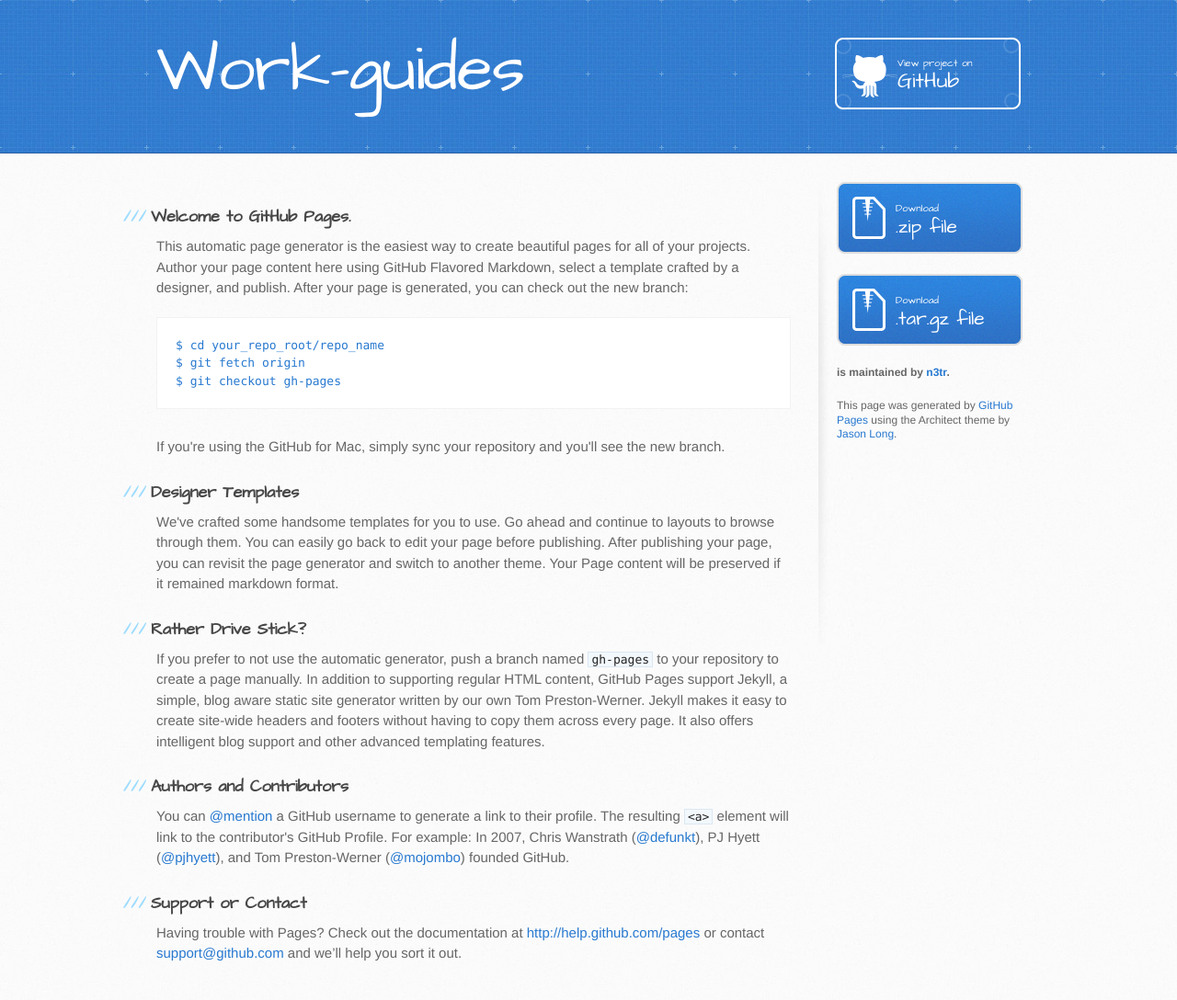
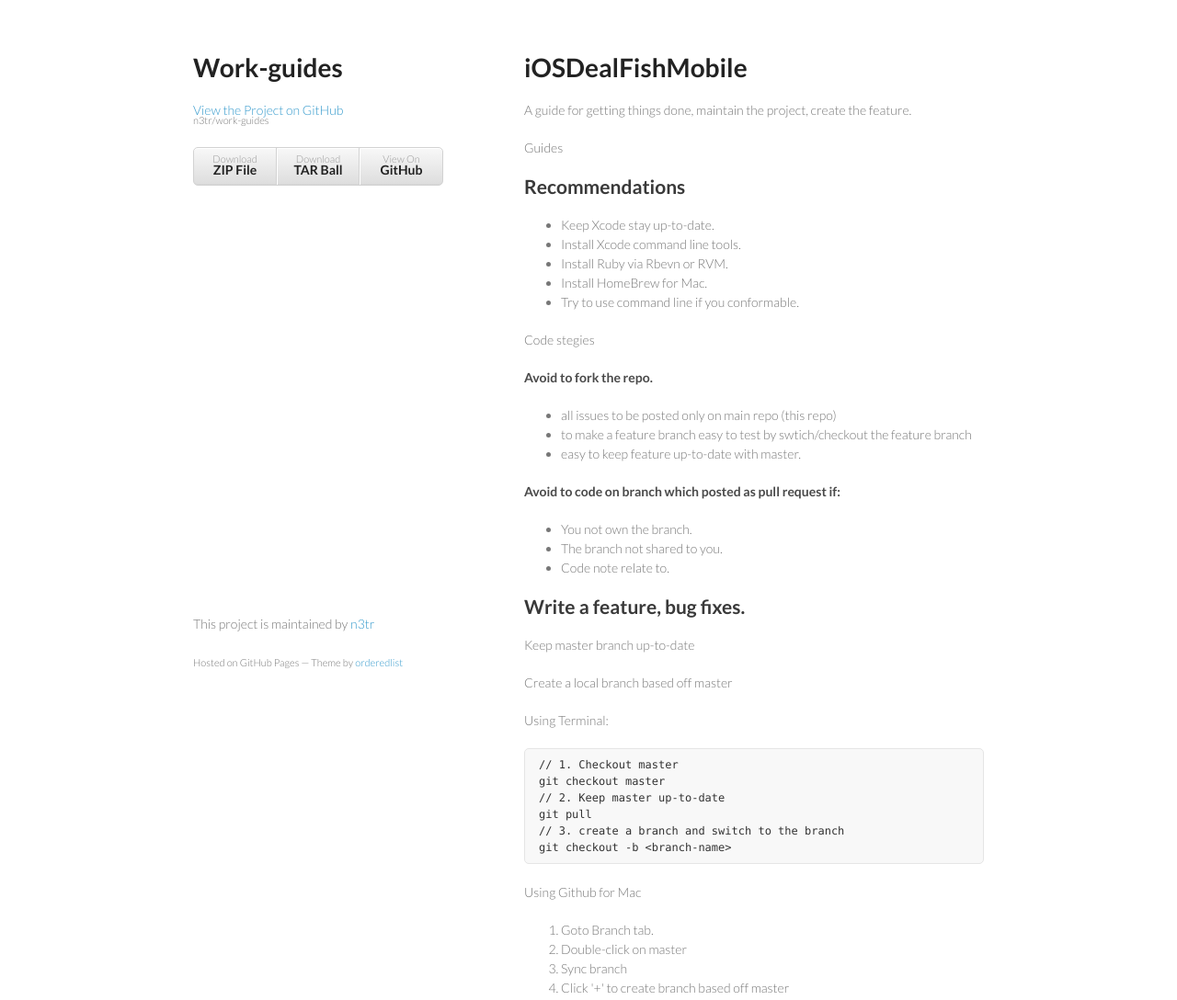
Before and after one commit to n3tr/work-guides, a plain HTML site: page index.html in a window 1280 px wide. Shown: the whole page at 92% size. Drawn offline with Linux system fonts and the light colour scheme.

Commit message:
Create gh-pages branch via GitHub

```diff
--- a/index.html
+++ b/index.html
@@ -1,78 +1,92 @@
-<!DOCTYPE html>
+<!doctype html>
 <html>
   <head>
-    <meta charset='utf-8'>
+    <meta charset="utf-8">
     <meta http-equiv="X-UA-Compatible" content="chrome=1">
-    <meta name="viewport" content="width=device-width, initial-scale=1, maximum-scale=1">
-    <link href='https://fonts.googleapis.com/css?family=Architects+Daughter' rel='stylesheet' type='text/css'>
-    <link rel="stylesheet" type="text/css" href="stylesheets/stylesheet.css" media="screen" />
-    <link rel="stylesheet" type="text/css" href="stylesheets/pygment_trac.css" media="screen" />
-    <link rel="stylesheet" type="text/css" href="stylesheets/print.css" media="print" />
+    <title>Work-guides by n3tr</title>
 
+    <link rel="stylesheet" href="stylesheets/styles.css">
+    <link rel="stylesheet" href="stylesheets/pygment_trac.css">
+    <meta name="viewport" content="width=device-width, initial-scale=1, user-scalable=no">
     <!--[if lt IE 9]>
     <script src="//html5shiv.googlecode.com/svn/trunk/html5.js"></script>
     <![endif]-->
+  </head>
+  <body>
+    <div class="wrapper">
+      <header>
+        <h1>Work-guides</h1>
+        <p></p>
 
-    <title>Work-guides by n3tr</title>
-  </head>
+        <p class="view"><a href="https://github.com/n3tr/work-guides">View the Project on GitHub <small>n3tr/work-guides</small></a></p>
 
-  <body>
-    <header>
-      <div class="inner">
-        <h1>Work-guides</h1>
-        <h2></h2>
-        <a href="https://github.com/n3tr/work-guides" class="button"><small>View project on</small>GitHub</a>
-      </div>
-    </header>
 
-    <div id="content-wrapper">
-      <div class="inner clearfix">
-        <section id="main-content">
-          <h3>Welcome to GitHub Pages.</h3>
+        <ul>
+          <li><a href="https://github.com/n3tr/work-guides/zipball/master">Download <strong>ZIP File</strong></a></li>
+          <li><a href="https://github.com/n3tr/work-guides/tarball/master">Download <strong>TAR Ball</strong></a></li>
+          <li><a href="https://github.com/n3tr/work-guides">View On <strong>GitHub</strong></a></li>
+        </ul>
+      </header>
+      <section>
+        <h1>iOSDealFishMobile</h1>
 
-<p>This automatic page generator is the easiest way to create beautiful pages for all of your projects. Author your page content here using GitHub Flavored Markdown, select a template crafted by a designer, and publish. After your page is generated, you can check out the new branch:</p>
+<p>A guide for getting things done, maintain the project, create the feature.</p>
 
-<pre><code>$ cd your_repo_root/repo_name
-$ git fetch origin
-$ git checkout gh-pages
+<p>Guides</p>
+
+<h2>Recommendations</h2>
+
+<ul>
+<li>Keep Xcode stay up-to-date.</li>
+<li>Install Xcode command line tools.</li>
+<li>Install Ruby via Rbevn or RVM.</li>
+<li>Install HomeBrew for Mac.</li>
+<li>Try to use command line if you conformable.</li>
+</ul><p>Code stegies </p>
+
+<h4>Avoid to fork the repo.</h4>
+
+<ul>
+<li>all issues to be posted only on main repo (this repo)</li>
+<li>to make a feature branch easy to test by swtich/checkout the feature branch</li>
+<li>easy to keep feature up-to-date with master.</li>
+</ul><h4>Avoid to code on branch which posted as pull request if:</h4>
+
+<ul>
+<li>You not own the branch.</li>
+<li>The branch not shared to you.</li>
+<li>Code note relate to.</li>
+</ul><h2>Write a feature, bug fixes.</h2>
+
+<p>Keep master branch up-to-date</p>
+
+<p>Create a local branch based off master </p>
+
+<p>Using Terminal:</p>
+
+<pre><code>// 1. Checkout master
+git checkout master
+// 2. Keep master up-to-date
+git pull
+// 3. create a branch and switch to the branch
+git checkout -b &lt;branch-name&gt;
 </code></pre>
 
-<p>If you're using the GitHub for Mac, simply sync your repository and you'll see the new branch.</p>
+<p>Using Github for Mac</p>
 
-<h3>Designer Templates</h3>
-
-<p>We've crafted some handsome templates for you to use. Go ahead and continue to layouts to browse through them. You can easily go back to edit your page before publishing. After publishing your page, you can revisit the page generator and switch to another theme. Your Page content will be preserved if it remained markdown format.</p>
-
-<h3>Rather Drive Stick?</h3>
-
-<p>If you prefer to not use the automatic generator, push a branch named <code>gh-pages</code> to your repository to create a page manually. In addition to supporting regular HTML content, GitHub Pages support Jekyll, a simple, blog aware static site generator written by our own Tom Preston-Werner. Jekyll makes it easy to create site-wide headers and footers without having to copy them across every page. It also offers intelligent blog support and other advanced templating features.</p>
-
-<h3>Authors and Contributors</h3>
-
-<p>You can <a href="https://github.com/blog/821" class="user-mention">@mention</a> a GitHub username to generate a link to their profile. The resulting <code>&lt;a&gt;</code> element will link to the contributor's GitHub Profile. For example: In 2007, Chris Wanstrath (<a href="https://github.com/defunkt" class="user-mention">@defunkt</a>), PJ Hyett (<a href="https://github.com/pjhyett" class="user-mention">@pjhyett</a>), and Tom Preston-Werner (<a href="https://github.com/mojombo" class="user-mention">@mojombo</a>) founded GitHub.</p>
-
-<h3>Support or Contact</h3>
-
-<p>Having trouble with Pages? Check out the documentation at <a href="http://help.github.com/pages">http://help.github.com/pages</a> or contact <a href="mailto:support@github.com">support@github.com</a> and we’ll help you sort it out.</p>
-        </section>
-
-        <aside id="sidebar">
-          <a href="https://github.com/n3tr/work-guides/zipball/master" class="button">
-            <small>Download</small>
-            .zip file
-          </a>
-          <a href="https://github.com/n3tr/work-guides/tarball/master" class="button">
-            <small>Download</small>
-            .tar.gz file
-          </a>
-
-          <p class="repo-owner"><a href="https://github.com/n3tr/work-guides"></a> is maintained by <a href="https://github.com/n3tr">n3tr</a>.</p>
-
-          <p>This page was generated by <a href="pages.github.com">GitHub Pages</a> using the Architect theme by <a href="http://twitter.com/jasonlong">Jason Long</a>.</p>
-        </aside>
-      </div>
+<ol>
+<li>Goto Branch tab.</li>
+<li>Double-click on master</li>
+<li>Sync branch</li>
+<li>Click '+' to create branch based off master</li>
+</ol>
+      </section>
+      <footer>
+        <p>This project is maintained by <a href="https://github.com/n3tr">n3tr</a></p>
+        <p><small>Hosted on GitHub Pages &mdash; Theme by <a href="https://github.com/orderedlist">orderedlist</a></small></p>
+      </footer>
     </div>
-
+    <script src="javascripts/scale.fix.js"></script>
 
   </body>
 </html>
--- /dev/null
+++ b/javascripts/scale.fix.js
@@ -0,0 +1,17 @@
+var metas = document.getElementsByTagName('meta');
+var i;
+if (navigator.userAgent.match(/iPhone/i)) {
+  for (i=0; i<metas.length; i++) {
+    if (metas[i].name == "viewport") {
+      metas[i].content = "width=device-width, minimum-scale=1.0, maximum-scale=1.0";
+    }
+  }
+  document.addEventListener("gesturestart", gestureStart, false);
+}
+function gestureStart() {
+  for (i=0; i<metas.length; i++) {
+    if (metas[i].name == "viewport") {
+      metas[i].content = "width=device-width, minimum-scale=0.25, maximum-scale=1.6";
+    }
+  }
+}
--- /dev/null
+++ b/stylesheets/styles.css
@@ -0,0 +1,255 @@
+@import url(https://fonts.googleapis.com/css?family=Lato:300italic,700italic,300,700);
+
+body {
+  padding:50px;
+  font:14px/1.5 Lato, "Helvetica Neue", Helvetica, Arial, sans-serif;
+  color:#777;
+  font-weight:300;
+}
+
+h1, h2, h3, h4, h5, h6 {
+  color:#222;
+  margin:0 0 20px;
+}
+
+p, ul, ol, table, pre, dl {
+  margin:0 0 20px;
+}
+
+h1, h2, h3 {
+  line-height:1.1;
+}
+
+h1 {
+  font-size:28px;
+}
+
+h2 {
+  color:#393939;
+}
+
+h3, h4, h5, h6 {
+  color:#494949;
+}
+
+a {
+  color:#39c;
+  font-weight:400;
+  text-decoration:none;
+}
+
+a small {
+  font-size:11px;
+  color:#777;
+  margin-top:-0.6em;
+  display:block;
+}
+
+.wrapper {
+  width:860px;
+  margin:0 auto;
+}
+
+blockquote {
+  border-left:1px solid #e5e5e5;
+  margin:0;
+  padding:0 0 0 20px;
+  font-style:italic;
+}
+
+code, pre {
+  font-family:Monaco, Bitstream Vera Sans Mono, Lucida Console, Terminal;
+  color:#333;
+  font-size:12px;
+}
+
+pre {
+  padding:8px 15px;
+  background: #f8f8f8;
+  border-radius:5px;
+  border:1px solid #e5e5e5;
+  overflow-x: auto;
+}
+
+table {
+  width:100%;
+  border-collapse:collapse;
+}
+
+th, td {
+  text-align:left;
+  padding:5px 10px;
+  border-bottom:1px solid #e5e5e5;
+}
+
+dt {
+  color:#444;
+  font-weight:700;
+}
+
+th {
+  color:#444;
+}
+
+img {
+  max-width:100%;
+}
+
+header {
+  width:270px;
+  float:left;
+  position:fixed;
+}
+
+header ul {
+  list-style:none;
+  height:40px;
+
+  padding:0;
+
+  background: #eee;
+  background: -moz-linear-gradient(top, #f8f8f8 0%, #dddddd 100%);
+  background: -webkit-gradient(linear, left top, left bottom, color-stop(0%,#f8f8f8), color-stop(100%,#dddddd));
+  background: -webkit-linear-gradient(top, #f8f8f8 0%,#dddddd 100%);
+  background: -o-linear-gradient(top, #f8f8f8 0%,#dddddd 100%);
+  background: -ms-linear-gradient(top, #f8f8f8 0%,#dddddd 100%);
+  background: linear-gradient(top, #f8f8f8 0%,#dddddd 100%);
+
+  border-radius:5px;
+  border:1px solid #d2d2d2;
+  box-shadow:inset #fff 0 1px 0, inset rgba(0,0,0,0.03) 0 -1px 0;
+  width:270px;
+}
+
+header li {
+  width:89px;
+  float:left;
+  border-right:1px solid #d2d2d2;
+  height:40px;
+}
+
+header ul a {
+  line-height:1;
+  font-size:11px;
+  color:#999;
+  display:block;
+  text-align:center;
+  padding-top:6px;
+  height:40px;
+}
+
+strong {
+  color:#222;
+  font-weight:700;
+}
+
+header ul li + li {
+  width:88px;
+  border-left:1px solid #fff;
+}
+
+header ul li + li + li {
+  border-right:none;
+  width:89px;
+}
+
+header ul a strong {
+  font-size:14px;
+  display:block;
+  color:#222;
+}
+
+section {
+  width:500px;
+  float:right;
+  padding-bottom:50px;
+}
+
+small {
+  font-size:11px;
+}
+
+hr {
+  border:0;
+  background:#e5e5e5;
+  height:1px;
+  margin:0 0 20px;
+}
+
+footer {
+  width:270px;
+  float:left;
+  position:fixed;
+  bottom:50px;
+}
+
+@media print, screen and (max-width: 960px) {
+
+  div.wrapper {
+    width:auto;
+    margin:0;
+  }
+
+  header, section, footer {
+    float:none;
+    position:static;
+    width:auto;
+  }
+
+  header {
+    padding-right:320px;
+  }
+
+  section {
+    border:1px solid #e5e5e5;
+    border-width:1px 0;
+    padding:20px 0;
+    margin:0 0 20px;
+  }
+
+  header a small {
+    display:inline;
+  }
+
+  header ul {
+    position:absolute;
+    right:50px;
+    top:52px;
+  }
+}
+
+@media print, screen and (max-width: 720px) {
+  body {
+    word-wrap:break-word;
+  }
+
+  header {
+    padding:0;
+  }
+
+  header ul, header p.view {
+    position:static;
+  }
+
+  pre, code {
+    word-wrap:normal;
+  }
+}
+
+@media print, screen and (max-width: 480px) {
+  body {
+    padding:15px;
+  }
+
+  header ul {
+    display:none;
+  }
+}
+
+@media print {
+  body {
+    padding:0.4in;
+    font-size:12pt;
+    color:#444;
+  }
+}
```
Also changed, not shown: params.json (+1 -1 lines).
